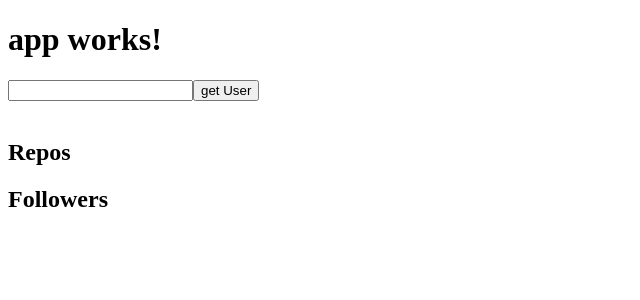
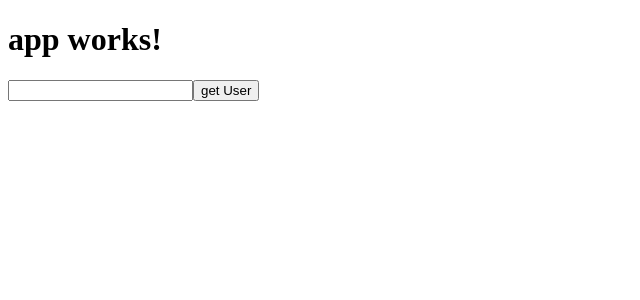
Before and after one commit to madhurich/users-followers, an Angular app: page / in a window 1280 px wide. Shown: the top 300 px of the page, without its empty margins (0-640 px from the left). Built offline with nearby package versions, Linux system fonts and the light colour scheme.

Commit message:
added callObservable method and *ngIf

```diff
--- a/src/app/git-users-followers/git-users-followers.component.css
+++ b/src/app/git-users-followers/git-users-followers.component.css
@@ -3,6 +3,6 @@
     width: 150px;
     border-radius: 50%;
 }
-#users{
+#repos, #followers{
     display: inline-block;
 }
--- a/src/app/git-users-followers/git-users-followers.component.html
+++ b/src/app/git-users-followers/git-users-followers.component.html
@@ -6,7 +6,7 @@
     />
     <button>get User</button>
 </form>
-<div>
+<div *ngIf="user" >
     <div>
         <img src="{{user?.user?.avatar_url}}" id="avatar"/>
     </div>
--- a/src/app/git-users-followers/git-users-followers.component.ts
+++ b/src/app/git-users-followers/git-users-followers.component.ts
@@ -8,16 +8,12 @@ import 'rxjs/add/observable/forkJoin';
   styleUrls: ['./git-users-followers.component.css']
 })
 export class GitUsersFollowersComponent implements OnInit {
+
   onSubmit;
   user;
-  //repos;
   constructor(@Inject('gitUsers') private gitUsers) { }
-
-
-  ngOnInit() {
-      this.onSubmit = (f) => {
-      console.log(f);
-      Observable
+  callObservable(f){
+       Observable
         .forkJoin(this.gitUsers.getUsers(f.controls.inputUser.value),
                   this.gitUsers.getRepos(f.controls.inputUser.value),
                   this.gitUsers.getFollowers(f.controls.inputUser.value))
@@ -30,6 +26,12 @@ export class GitUsersFollowersComponent implements OnInit {
           console.log(res);
           this.user = res;
         })
+  }
+
+  ngOnInit() {
+      this.onSubmit = (f) => {
+      console.log(f);
+      this.callObservable(f);
       // this.gitUsers.getUsers(f.controls.inputUser.value)
       //               .subscribe((user) => {
       //                 console.log(user);
```
